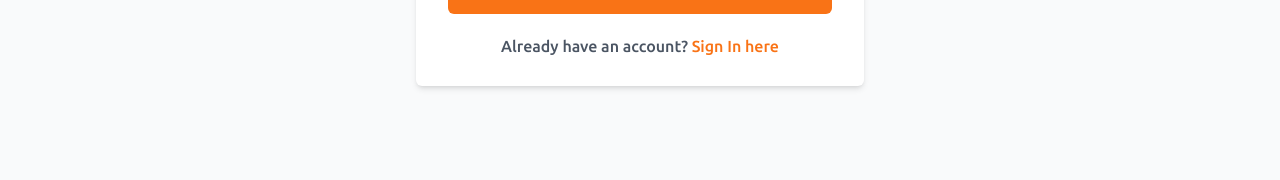
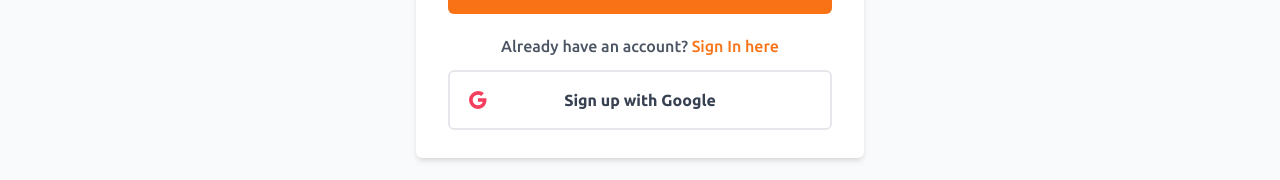
Before and after one commit to maruf45/Social-web-app-hawa, a React (Create React App) app: page /sign-up in a window 1280 px wide. Shown: the part 739-919 px from the top of the page. Built offline with nearby package versions, Linux system fonts and the light colour scheme; no server answers.

Commit message:
add googleprovider

```diff
--- a/src/Context/AuthContext/AuthContext.js
+++ b/src/Context/AuthContext/AuthContext.js
@@ -1,7 +1,9 @@
 import {
   createUserWithEmailAndPassword,
+  GoogleAuthProvider,
   onAuthStateChanged,
   signInWithEmailAndPassword,
+  signInWithPopup,
   signOut,
   updateProfile,
 } from "firebase/auth";
@@ -12,6 +14,7 @@ export const AuthProvider = createContext();
 
 const AuthContext = ({ children }) => {
   const [user, setUser] = useState({});
+  const googleProvider = new GoogleAuthProvider();
   const SignUpWithForm = (email, password) => {
     return createUserWithEmailAndPassword(auth, email, password);
   };
@@ -21,6 +24,9 @@ const AuthContext = ({ children }) => {
   const userProfile = (profile) => {
     return updateProfile(auth.currentUser, profile);
   };
+  const googlePopUp =() =>{
+    return signInWithPopup(auth,googleProvider);
+  }
   const SignOut = () => {
     return signOut(auth);
   };
@@ -37,6 +43,7 @@ const AuthContext = ({ children }) => {
     SignUpWithForm,
     SignIn,
     userProfile,
+    googlePopUp,
     SignOut,
   };
 
--- a/src/Pages/Sign In/SignIn.js
+++ b/src/Pages/Sign In/SignIn.js
@@ -1,11 +1,10 @@
 import React, { useContext } from "react";
 import { Link } from "react-router-dom";
 import { AuthProvider } from "../../Context/AuthContext/AuthContext";
-import {toast } from "react-toastify";
-
+import { toast } from "react-toastify";
 
 const SignIn = () => {
-  const { SignIn } = useContext(AuthProvider);
+  const { SignIn, googlePopUp } = useContext(AuthProvider);
   const formSubmit = (event) => {
     event.preventDefault();
     const formName = event.target;
@@ -14,15 +13,21 @@ const SignIn = () => {
     SignIn(email, password)
       .then((userinfo) => {
         const user = userinfo.user;
-        toast.success(
-            `Welcome Back ${user.displayName}`
-          );
+        toast.success(`Welcome Back ${user.displayName}`);
         formName.reset();
       })
       .catch((error) => {
         toast.error(`Oops!! Something went wrong`);
         console.log(error.message);
       });
+  };
+  const SignInWithGoogle = () => {
+    googlePopUp()
+      .then((userinfo) => {
+        const user = userinfo.user;
+        toast.success(`Welcome Back ${user.displayName}`);
+      })
+      .catch((error) => console.log(error.message));
   };
   return (
     <>
@@ -150,6 +155,25 @@ const SignIn = () => {
                     </div>
                   </div>
                 </form>
+                <div className="mt-3 space-y-3">
+                  <button
+                    onClick={SignInWithGoogle}
+                    type="button"
+                    className="relative inline-flex items-center justify-center w-full px-4 py-4 text-base font-semibold text-gray-700 transition-all duration-200 bg-white border-2 border-gray-200 rounded-md hover:bg-gray-100 focus:bg-gray-100 hover:text-black focus:text-black focus:outline-none"
+                  >
+                    <div className="absolute inset-y-0 left-0 p-4">
+                      <svg
+                        className="w-6 h-6 text-rose-500"
+                        xmlns="http://www.w3.org/2000/svg"
+                        viewBox="0 0 24 24"
+                        fill="currentColor"
+                      >
+                        <path d="M20.283 10.356h-8.327v3.451h4.792c-.446 2.193-2.313 3.453-4.792 3.453a5.27 5.27 0 0 1-5.279-5.28 5.27 5.27 0 0 1 5.279-5.279c1.259 0 2.397.447 3.29 1.178l2.6-2.599c-1.584-1.381-3.615-2.233-5.89-2.233a8.908 8.908 0 0 0-8.934 8.934 8.907 8.907 0 0 0 8.934 8.934c4.467 0 8.529-3.249 8.529-8.934 0-.528-.081-1.097-.202-1.625z"></path>
+                      </svg>
+                    </div>
+                    Sign In with Google
+                  </button>
+                </div>
               </div>
             </div>
           </div>
--- a/src/Pages/Sign Up/SignUp.js
+++ b/src/Pages/Sign Up/SignUp.js
@@ -4,15 +4,14 @@ import { toast } from "react-toastify";
 import { AuthProvider } from "../../Context/AuthContext/AuthContext";
 
 const SignUp = () => {
-  const { SignUpWithForm, userProfile } = useContext(AuthProvider);
+  const { SignUpWithForm, userProfile, googlePopUp } = useContext(AuthProvider);
   const formSubmit = (event) => {
     event.preventDefault();
     const SignInNotify = () =>
       toast.success(
         `Welcome ${event.target.name.value} successfully Created your Account`
       );
-    const SignInNotifyError = () =>
-      toast.error(`Oops!! Something went wrong`);
+    const SignInNotifyError = () => toast.error(`Oops!! Something went wrong`);
     const formName = event.target;
     const name = formName.name.value;
     const email = formName.email.value;
@@ -22,7 +21,7 @@ const SignUp = () => {
       .then((userInfo) => {
         console.log(userInfo.user);
         SignInNotify();
-        updateUserProfile(name)
+        updateUserProfile(name);
         formName.reset();
       })
       .catch((error) => {
@@ -30,9 +29,17 @@ const SignUp = () => {
         SignInNotifyError();
       });
   };
-  const updateUserProfile = (name) =>{
-    const userInfo = {displayName: name};
+  const updateUserProfile = (name) => {
+    const userInfo = { displayName: name };
     userProfile(userInfo);
+  };
+  const SignUpWithGoogle = () =>{
+    googlePopUp()
+    .then((userinfo) => {
+        const user = userinfo.user;
+        toast.success(`Welcome ${user.displayName} successfully Created your Account`);
+    })
+    .catch(error => console.log(error.message))
   }
   return (
     <>
@@ -189,6 +196,24 @@ const SignUp = () => {
                     </div>
                   </div>
                 </form>
+                <div className="mt-3 space-y-3">
+                  <button onClick={SignUpWithGoogle}
+                    type="button"
+                    className="relative inline-flex items-center justify-center w-full px-4 py-4 text-base font-semibold text-gray-700 transition-all duration-200 bg-white border-2 border-gray-200 rounded-md hover:bg-gray-100 focus:bg-gray-100 hover:text-black focus:text-black focus:outline-none"
+                  >
+                    <div className="absolute inset-y-0 left-0 p-4">
+                      <svg
+                        className="w-6 h-6 text-rose-500"
+                        xmlns="http://www.w3.org/2000/svg"
+                        viewBox="0 0 24 24"
+                        fill="currentColor"
+                      >
+                        <path d="M20.283 10.356h-8.327v3.451h4.792c-.446 2.193-2.313 3.453-4.792 3.453a5.27 5.27 0 0 1-5.279-5.28 5.27 5.27 0 0 1 5.279-5.279c1.259 0 2.397.447 3.29 1.178l2.6-2.599c-1.584-1.381-3.615-2.233-5.89-2.233a8.908 8.908 0 0 0-8.934 8.934 8.907 8.907 0 0 0 8.934 8.934c4.467 0 8.529-3.249 8.529-8.934 0-.528-.081-1.097-.202-1.625z"></path>
+                      </svg>
+                    </div>
+                    Sign up with Google
+                  </button>
+                </div>
               </div>
             </div>
           </div>
```
